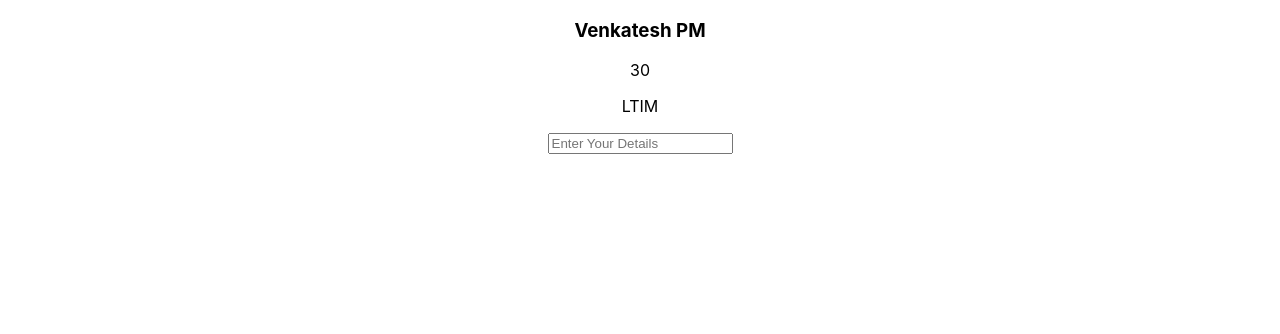
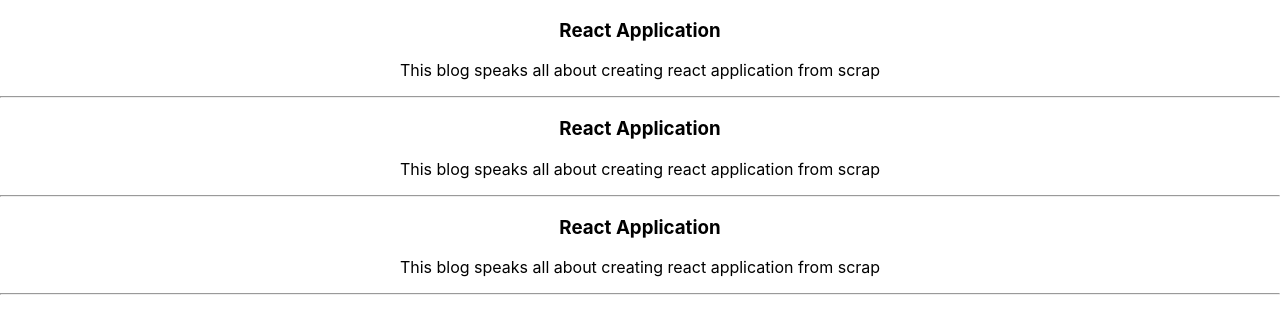
Before and after one commit to venkatpmv16/venkatpmv16, a React (Create React App) app: page / in a window 1280 px wide. Shown: the top 334 px of the page. Built offline with nearby package versions, Linux system fonts and the light colour scheme.

Commit message:
Obj inside JSX

```diff
--- a/src/App.js
+++ b/src/App.js
@@ -1,20 +1,29 @@
 import './App.css';
 
 function App() {
-  const firstName = 'Venkatesh'
-  const lastName = 'PM'
-  const age = 30
-  const job = 'LTIM'
-const getFullName = (firstName,lastName)=>{
-  return `${firstName} ${lastName}`
-}
-const inputPlaceHolder = 'Enter Your Details'
+  const blogObj = {
+    title: 'React Application',
+    description:'This blog speaks all about creating react application from scrap'
+  }
   return (
     <div className="App">
-      <h3>{getFullName(firstName,lastName)} </h3>
-      <p>{age} </p>
-      <p>{job} </p>
-      <input placeholder={inputPlaceHolder} autoComplete/>
+      <div>
+      <h3>{blogObj.title}</h3>
+      <p>{blogObj.description}</p>
+      </div>
+      <hr></hr>
+      <div>
+      <h3>{blogObj.title}</h3>
+      <p>{blogObj.description}</p>
+      </div>
+      <hr></hr>
+      <div>
+      <h3>{blogObj.title}</h3>
+      <p>{blogObj.description}</p>
+      </div>
+      <hr></hr>
+
+
     </div>
   );
 }
```
